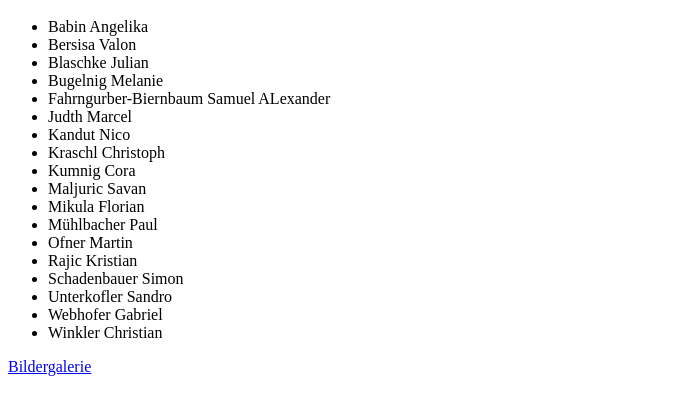
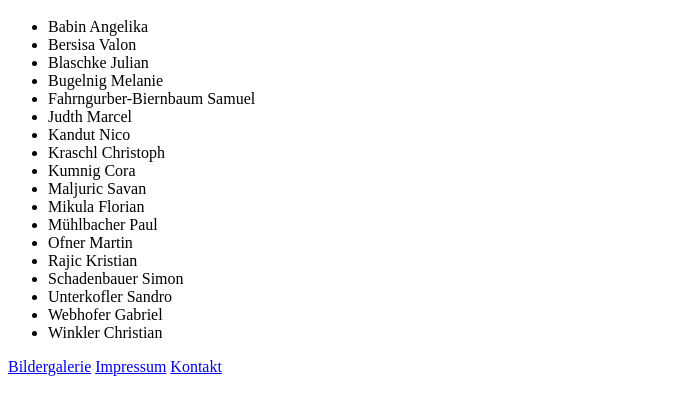
Before and after one commit to Doc313131/Doc313131.github.io, a website: page index.html in a window 1280 px wide. Shown: the part 48-462 px from the top of the page, without its empty margins (0-689 px from the left). Drawn offline with Linux system fonts and the light colour scheme.

Commit message:
Update index.html

```diff
--- a/index.html
+++ b/index.html
@@ -5,7 +5,7 @@
   <li>Bersisa Valon</li>
   <li>Blaschke Julian</li>
   <li>Bugelnig Melanie</li>
-  <li>Fahrngurber-Biernbaum Samuel ALexander</li>
+  <li>Fahrngurber-Biernbaum Samuel</li>
   <li>Judth Marcel</li>
   <li>Kandut Nico</li>
   <li>Kraschl Christoph</li>
@@ -21,3 +21,6 @@
   <li>Winkler Christian</li>
 </ul>
 <a href="https://nicos-coole-bilder.herokuapp.com">Bildergalerie</a>
+
+<a href="impressum.html">Impressum</a>
+<a href="Kontakt.html">Kontakt</a>
```
